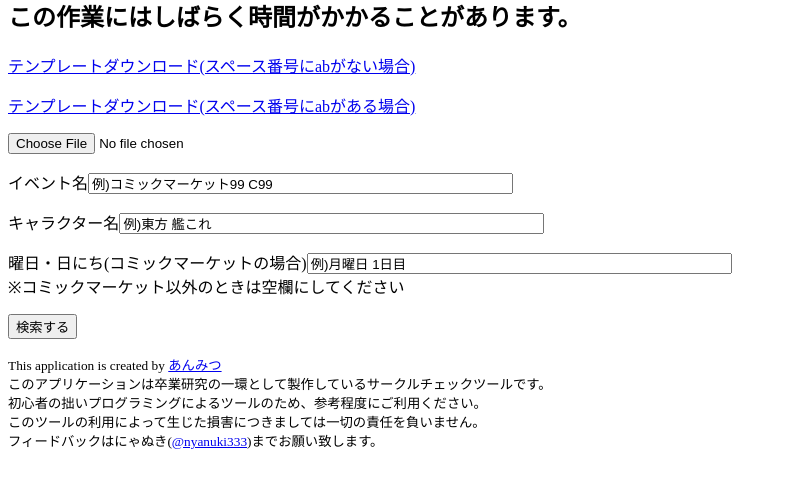
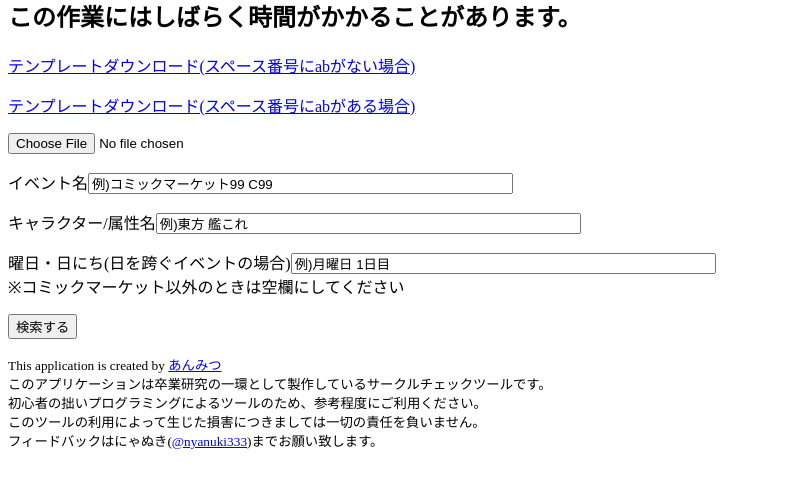
Before and after one commit to nyanuki/circle-check-fin, a Flask app: template templates/index.html in a window 1280 px wide. Shown: the part 187-675 px from the top of the page, without its empty margins (0-787 px from the left). Run offline with Flask 2, Linux system fonts and the light colour scheme; the template is opened without the code that fills it, so the values that code supplies are empty.

Commit message:
コメントの追記

```diff
--- a/app.py
+++ b/app.py
@@ -12,7 +12,7 @@ import tweepy
 import openpyxl as op
 # 正規表現を扱うモジュール
 import re
-
+#Flaskを扱うモジュール
 from flask import Flask, request, redirect, render_template, make_response, session
 # ファイル名をチェックするモジュール
 from werkzeug.utils import secure_filename
@@ -33,6 +33,7 @@ CONSUMER_SECRET =os.environ["CONSUMER_SECRET"]
 # Callback URL (認証後リダイレクトされるURL)
 CALLBACK_URL = 'https://circle-check-app.herokuapp.com/' # Heroku上
 # ファイルをダウンロードした際、クライアント側で適切にファイルを処理できるようにmimetypeを定義
+# mimetype:ファイル形式をサーバーに認識させるための識別子
 # 参考:https://docs.microsoft.com/ja-jp/previous-versions/office/office-2007-resource-kit/ee309278(v=office.12)
 XLSX_MIMETYPE = 'application/vnd.openxmlformats-officedocument.spreadsheetml.sheet'
 # ファイルのアップロード先のディレクトリ
@@ -194,7 +195,7 @@ def index(): # rootページ読み込み時にindex()を実行する
                 #ファイルの保存
                 wb.save(os.path.join(app.config['UPLOAD_FOLDER'], filename))    #xlsxファイルを保存する
 
-
+                logging.info("---- End ----")
                 response = download(filename)   #ダウンロード用のレスポンスの作成
                 return response                 #ダウンロード用のファイルのダウンロードタブ表示
 
--- a/templates/how_to_use.html
+++ b/templates/how_to_use.html
@@ -1,3 +1,4 @@
+<!-- 使い方ページ -->
 <!doctype html>
     <html>
         <head>
@@ -60,7 +61,7 @@
 　	<br>2)サークルチェックしたいイベント名を入力してください。限定的な名前より一般名のほうがヒット率が上がります。略称等も含める場合は空白で区切って入力してください。
 	<br>　　例)×東方紅楼夢15　○紅楼夢
 　	<br>3)サークルチェックしたいキャラクター名や属性名を入力してください。複数ある場合は空白で区切って入力してください。
-　	<br>4)コミックマーケットの場合は曜日・日にちを入力してください。コミックマーケット以外のときは空欄にしてください。
+　	<br>4)コミックマーケットなどの日を跨ぐイベントの場合は曜日・日にちを入力してください。それ以外のときは空欄にしてください。
 　	<br>5)<検索する>ボタンを押してください。検索件数によっては処理に時間がかかることがあります、しばらくお待ち下さい。
 	<br><img src = "../static/8.png" border = 1>
 	<h3>[注意]</h3>
--- a/templates/index.html
+++ b/templates/index.html
@@ -1,3 +1,4 @@
+<!-- メインページ -->
 <!doctype html>
     <html>
         <head>
@@ -36,14 +37,15 @@
         <br>コミックマーケットを対象とする場合は、加えていずれかの曜日・日にちを入力してください。
         <br>この作業にはしばらく時間がかかることがあります。
         </h2>
+        <!-- テンプレートファイル -->
         <p><a href="{{ url_for('download_1') }}">テンプレートダウンロード(スペース番号にabがない場合)</a></p>
         <p><a href="{{ url_for('download_2') }}">テンプレートダウンロード(スペース番号にabがある場合)</a></p>
         <!-- ファイル・テキスト送信用フォーム -->
         <form method = post enctype = multipart/form-data>
         <p><input type=file name = file>
         <p>イベント名<input name="events" type="text" size="50" value="例)コミックマーケット99 C99">
-        <p>キャラクター名<input name="character" type="text" size="50" value="例)東方 艦これ">
-        <p>曜日・日にち(コミックマーケットの場合)<input name="etc" type="text" size="50" value="例)月曜日 1日目">
+        <p>キャラクター/属性名<input name="character" type="text" size="50" value="例)東方 艦これ">
+        <p>曜日・日にち(日を跨ぐイベントの場合)<input name="etc" type="text" size="50" value="例)月曜日 1日目">
         <br>※コミックマーケット以外のときは空欄にしてください
         <p><input type = submit value = 検索する>
         </form>
--- a/templates/oauth_error.html
+++ b/templates/oauth_error.html
@@ -1,3 +1,4 @@
+<!-- 認証関連のエラーページ -->
 <!doctype html>
     <html>
         <head>
@@ -11,8 +12,10 @@
         <h1>
         Something wrong.
         </h1>
+        <!-- 認証失敗時 -->
         {% if error == 0 %}
         <p>認証に失敗しました……</p>
+        <!-- APIオブジェクトLost時 -->
         {% elif error == 1 %}
         <p>back, and try again…</p>
         {% endif %}
```
